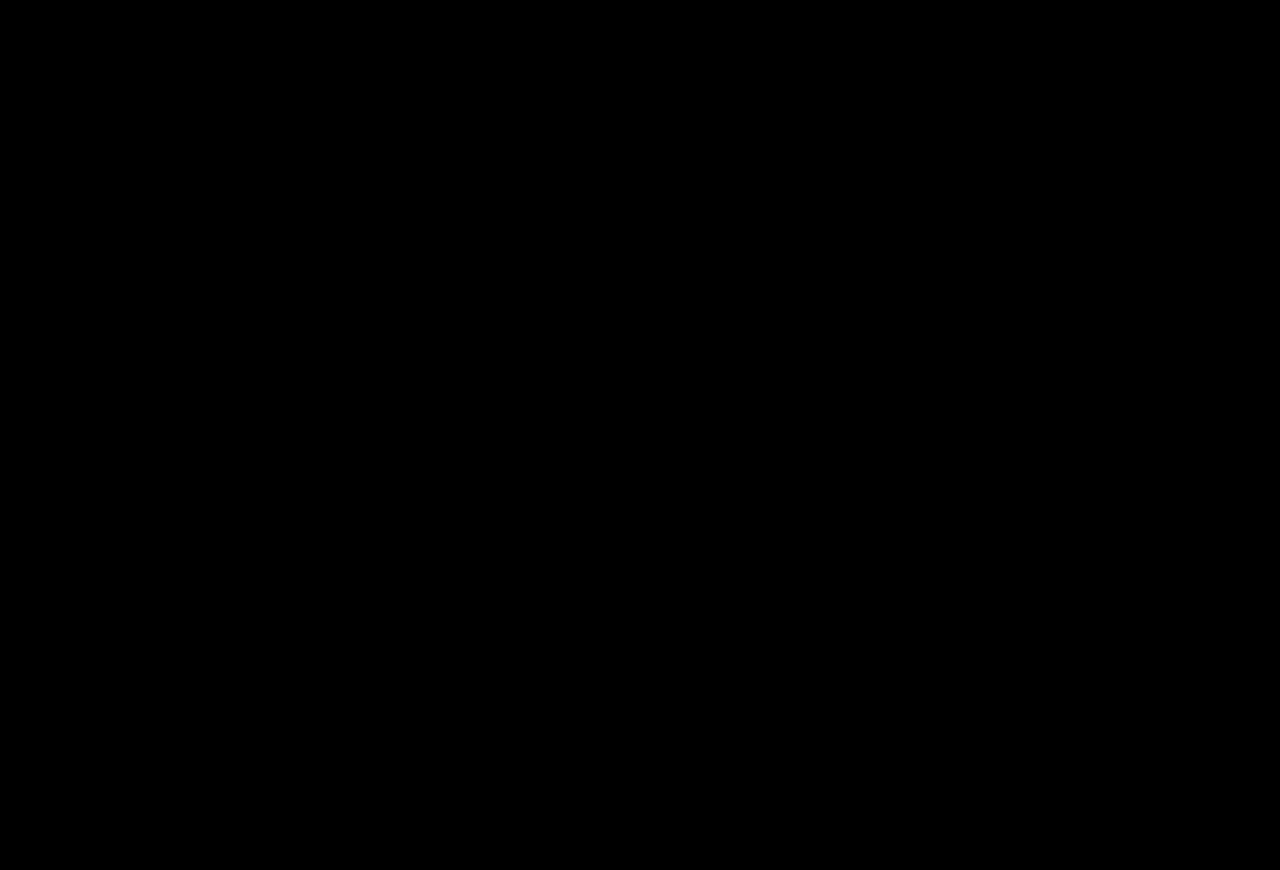
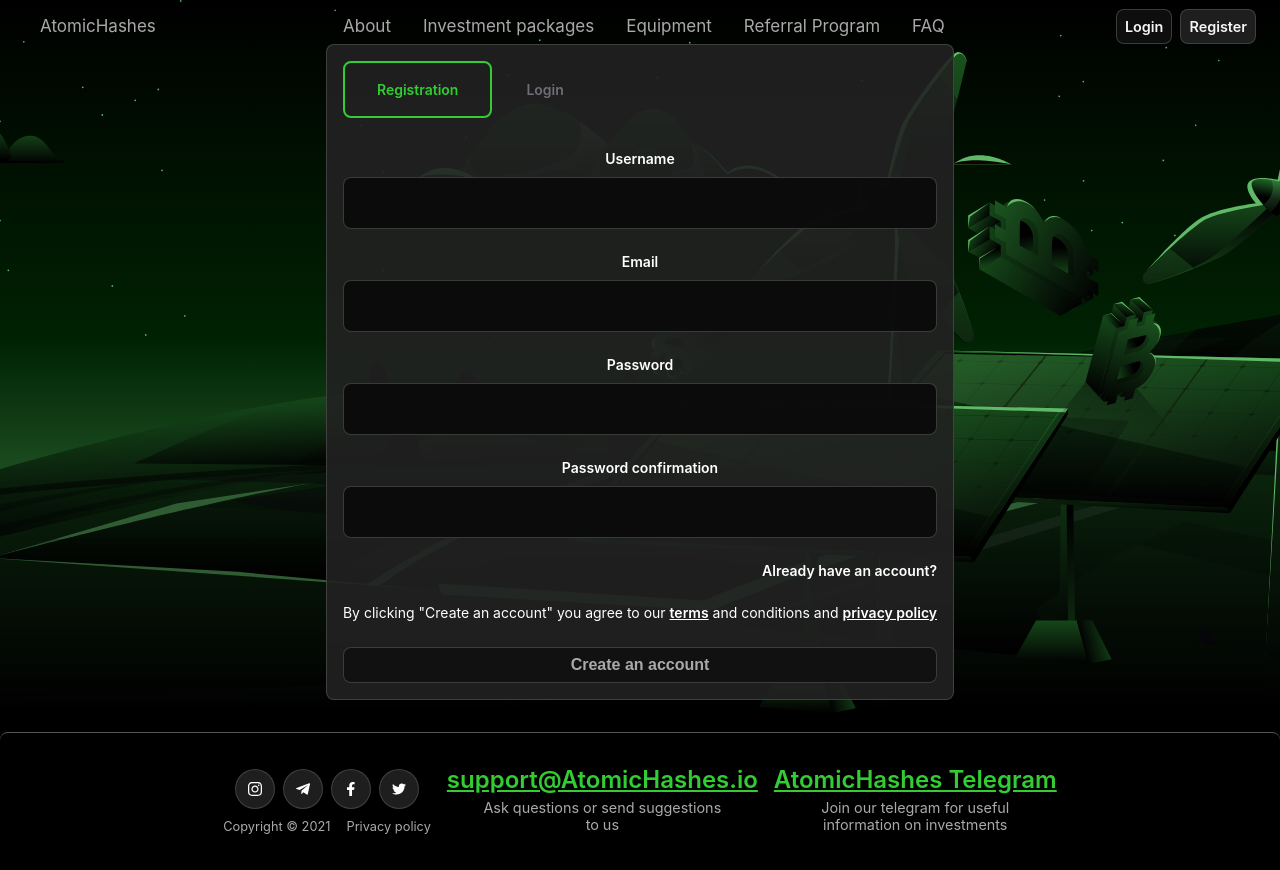
Before and after one commit to mosesakor/OandaHashes, a Vue app in the folder client/: page /register in a window 1280 px wide. Before the commit this address had no page. Before the commit the page ends 800 px from the top, so only its background shows below. Built offline with nearby package versions, Linux system fonts and the light colour scheme.

Commit message:
Added registration page

```diff
--- a/client/src/router/index.ts
+++ b/client/src/router/index.ts
@@ -6,6 +6,7 @@ import EquipmentView from "@/views/EquipmentView.vue";
 import LoginView from "@/views/LoginView.vue";
 import OverviewView from "@/views/OverviewView.vue";
 import AdminView from "@/views/AdminView.vue";
+import RegisterView from "@/views/RegisterView.vue";
 
 const router = createRouter({
   history: createWebHistory(import.meta.env.BASE_URL),
@@ -15,6 +16,7 @@ const router = createRouter({
     { path: "/packages", component: PackagesView },
     { path: "/equipment", component: EquipmentView },
     { path: "/login", component: LoginView },
+    { path: "/register", component: RegisterView },
     { path: "/overview", component: OverviewView },
     { path: "/admin", component: AdminView },
   ],
--- /dev/null
+++ b/client/src/views/RegisterView.vue
@@ -0,0 +1,240 @@
+<script setup lang="ts">
+import NavigationBar from "../components/NavigationBar.vue";
+import { RouterLink, useRouter } from "vue-router";
+import InputField from "../components/InputField.vue";
+import FormButton from "../components/FormButton.vue";
+import { useStore } from "@/stores/user";
+import { ref } from "vue";
+import PageFooter from "../components/PageFooter.vue";
+
+const store = useStore();
+const router = useRouter();
+
+if (store.loggedIn) {
+  router.push("/overview");
+}
+
+const username = ref("");
+const email = ref("");
+const password = ref("");
+const passwordConfirm = ref("");
+
+const onClick = async (e: Event) => {
+  e.preventDefault();
+
+  const resp = await fetch("/api/register", {
+    method: "POST",
+    headers: {
+      "Content-Type": "application/json",
+    },
+    body: JSON.stringify({
+      username: username.value,
+      email: email.value,
+      password: password.value,
+    }),
+  });
+  const data: {
+    type: number;
+    id?: string;
+    name?: string;
+    message?: string;
+  } = await resp.json();
+
+  switch (data.type) {
+    case 0:
+      alert("Success");
+      router.push("/login");
+
+      break;
+    default:
+      alert(`Failure: ${data.type} / ${data.name}: ${data.message}`);
+  }
+};
+</script>
+
+<template>
+  <main>
+    <div class="main-section">
+      <NavigationBar />
+      <div class="form-container">
+        <form>
+          <div class="page">
+            <RouterLink to="/register">Registration</RouterLink>
+            <RouterLink to="/login">Login</RouterLink>
+          </div>
+          <div class="inner">
+            <div class="field">
+              <label>Username</label>
+              <InputField
+                type="username"
+                name="username"
+                required
+                v-model="username"
+              />
+            </div>
+            <div class="field">
+              <label>Email</label>
+              <InputField type="email" name="email" required v-model="email" />
+            </div>
+            <div class="field">
+              <label>Password</label>
+              <InputField
+                type="password"
+                name="password"
+                required
+                v-model="password"
+              />
+            </div>
+            <div class="field">
+              <label>Password confirmation</label>
+              <InputField
+                type="password"
+                name="password"
+                required
+                v-model="passwordConfirm"
+              />
+            </div>
+            <div class="link">
+              <RouterLink to="/login">Already have an account?</RouterLink>
+            </div>
+            <div class="agree">
+              By clicking "Create an account" you agree to our
+              <RouterLink to="/terms">terms</RouterLink> and conditions and
+              <RouterLink to="/privacy">privacy policy</RouterLink>
+            </div>
+            <FormButton
+              @click="onClick"
+              :disabled="
+                !username ||
+                !email ||
+                !password ||
+                !passwordConfirm ||
+                password !== passwordConfirm
+              "
+            >
+              <span>Create an account</span>
+            </FormButton>
+          </div>
+        </form>
+      </div>
+    </div>
+  </main>
+  <PageFooter />
+</template>
+
+<style scoped lang="less">
+.main-section {
+  background-image: url("@/assets/atom_background.svg");
+  background-position: center;
+  background-repeat: no-repeat;
+  background-size: cover;
+  padding: 0.5rem 1rem 2rem;
+  background-attachment: fixed;
+  text-align: center;
+  display: flex;
+  flex-direction: column;
+  flex-grow: 1;
+  align-self: stretch;
+}
+
+.form-container {
+  display: flex;
+  align-items: center;
+  justify-content: center;
+  position: relative;
+  justify-self: center;
+  flex-grow: 1;
+
+  form {
+    background-color: var(--background-secondary);
+    border-radius: 8px;
+    border: 1px solid var(--border);
+    display: flex;
+    flex-direction: column;
+    padding: 1rem;
+  }
+}
+
+.page {
+  display: flex;
+  margin-bottom: 32px;
+
+  a {
+    display: inline-flex;
+    min-height: 56px;
+    padding: 18px 32px;
+    border-radius: 8px;
+    border: 2px solid transparent;
+    color: #6e6e74;
+    font-size: 14px;
+    font-weight: 600;
+    text-decoration: none;
+    outline: 0;
+
+    &.router-link-active {
+      color: var(--link-active);
+      border: 2px solid var(--link-active);
+    }
+  }
+}
+
+.inner {
+  display: flex;
+  flex-direction: column;
+}
+
+.field {
+  margin-bottom: 24px;
+  display: flex;
+  flex-direction: column;
+
+  label {
+    display: block;
+    margin-bottom: 10px;
+    color: #fff;
+    font-size: 14px;
+    font-weight: 600;
+  }
+}
+
+.link {
+  display: flex;
+  justify-content: flex-end;
+  margin-bottom: 24px;
+
+  a {
+    color: #fff;
+    font-size: 14px;
+    font-weight: 600;
+    transition: color 0.25s linear;
+    text-decoration: none;
+    outline: 0;
+
+    &:hover {
+      color: #ffa244;
+    }
+  }
+}
+
+.agree {
+  margin-bottom: 24px;
+  color: #fff;
+  font-size: 14px;
+  font-weight: 400;
+  line-height: 20px;
+
+  a {
+    color: #fff;
+    font-size: 14px;
+    font-weight: 600;
+    transition: color 0.25s linear;
+    text-decoration: underline;
+    outline: 0;
+
+    &:hover {
+      color: #ffa244;
+      text-decoration: none;
+    }
+  }
+}
+</style>
```
